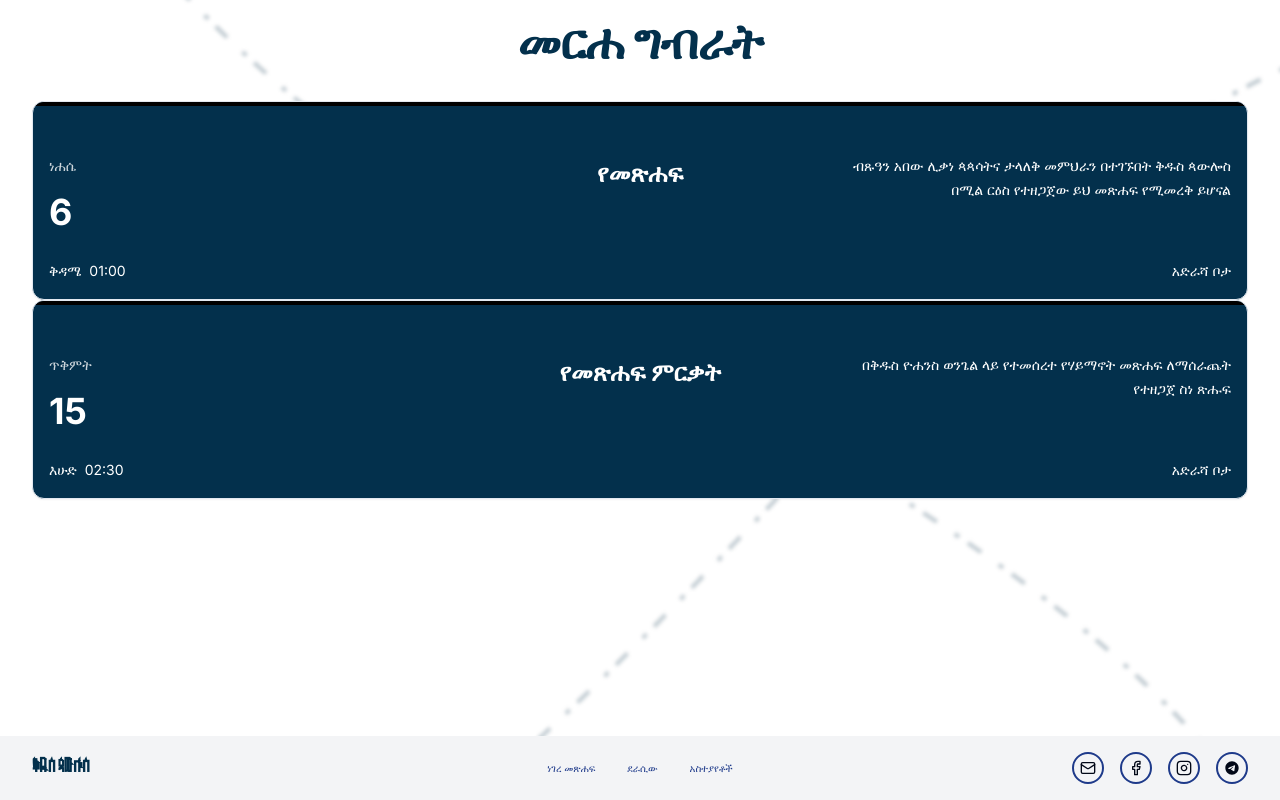
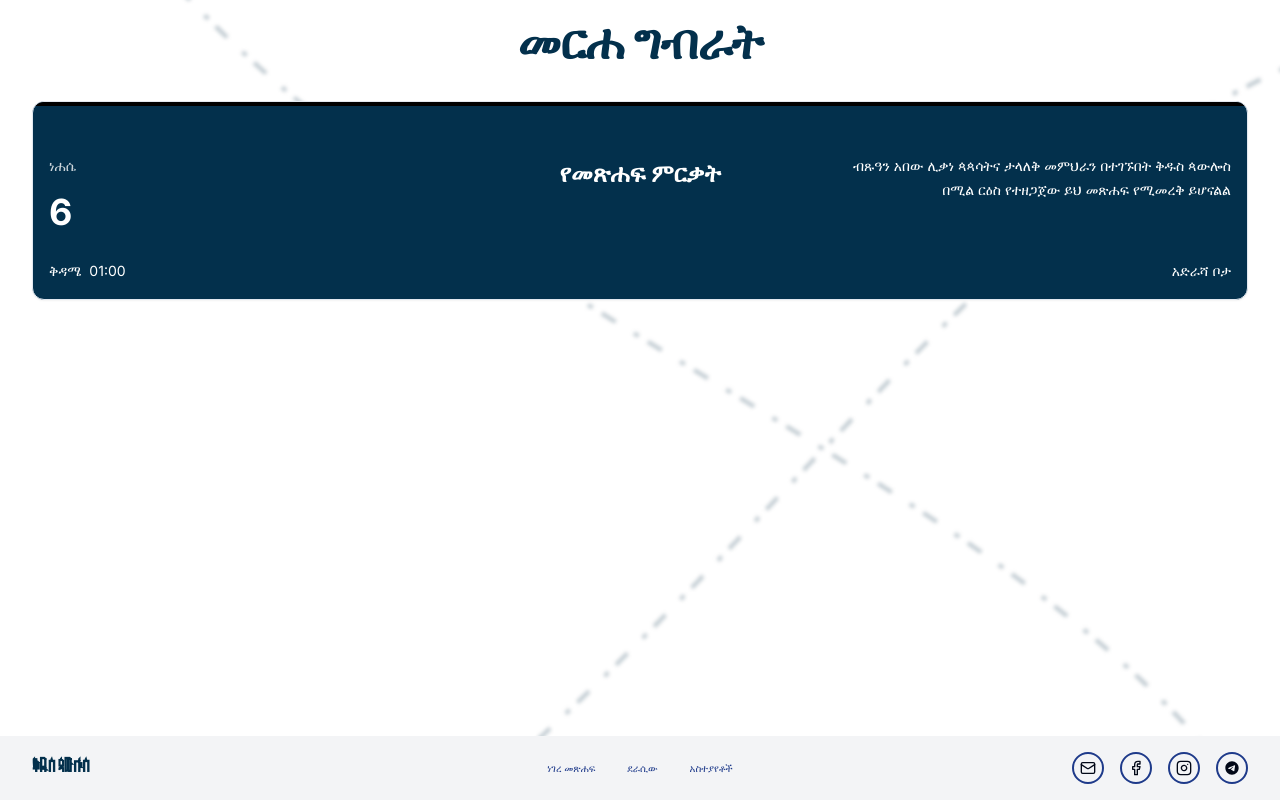
Before and after one commit to MekdelawitGebre/st-paul-book, a Next.js app: page / in a window 1280 px wide. Shown: the part 5112-5912 px from the top of the page. Built offline with nearby package versions, Linux system fonts and the light colour scheme; a web font is replaced by a local one.

Commit message:
fix:deployent

```diff
--- a/app/globals.css
+++ b/app/globals.css
@@ -78,26 +78,26 @@
 }
 
 .glass-backdrop {
-  background: rgba(0, 0, 0, 0.15);
-  backdrop-filter: blur(15px);
+  background: rgba(0, 0, 0, 0.2);
+  backdrop-filter: blur(25px);
 }
 
 /* Targeted blur effects for sidebar area */
 .sidebar-blur-area {
-  backdrop-filter: blur(40px);
+  backdrop-filter: blur(50px);
   background: linear-gradient(
     to left,
-    rgba(0, 0, 0, 0.3) 0%,
-    rgba(0, 0, 0, 0.1) 50%,
+    rgba(0, 0, 0, 0.4) 0%,
+    rgba(0, 0, 0, 0.2) 50%,
     rgba(0, 0, 0, 0) 100%
   );
 }
 
 .sidebar-blur-fade {
-  backdrop-filter: blur(20px);
+  backdrop-filter: blur(35px);
   background: linear-gradient(
     to left,
-    rgba(0, 0, 0, 0.1) 0%,
+    rgba(0, 0, 0, 0.2) 0%,
     rgba(0, 0, 0, 0) 100%
   );
 }
--- a/data/events.json
+++ b/data/events.json
@@ -1,11 +1,11 @@
 [
   {
     "id": 1,
-    "title": "መርኃ ግብራት",
+    "title": "መርሐ ግብራት",
     "month": "ነሐሴ",
     "day": "6",
-    "mainTitle": "የመጽሐፍ",
-    "description": "ብጹዓን አበው ሊቃነ ጳጳሳትና ታላለቅ መምህራን በተገኙበት ቅዱስ ጳውሎስ በሚል ርዕስ የተዘጋጀው ይህ መጽሐፍ የሚመረቅ ይሆናል",
+    "mainTitle": "የመጽሐፍ ምርቃት",
+    "description": "ብጹዓን አበው ሊቃነ ጳጳሳትና ታላለቅ መምህራን በተገኙበት ቅዱስ ጳውሎስ በሚል ርዕስ የተዘጋጀው ይህ መጽሐፍ የሚመረቅ ይሆናልል",
     "descriptionEn": "This book, prepared under the title 'Saint Paul,' will be launched/dedicated in the presence of blessed fathers, bishops, and great teachers.",
     "dayOfWeek": "ቅዳሜ",
     "dayOfWeekEn": "Saturday",
@@ -15,24 +15,6 @@
     "backgroundColor": "bg-[#03304c]",
     "textColor": "text-white",
     "accentColor": "text-cyan-400"
-  },
-  {
-    "id": 2,
-    "title": "መርኃግብራት",
-    "subtitle": "Merhagebrate",
-    "month": "ጥቅምት",
-    "monthEn": "October",
-    "day": "15",
-    "mainTitle": "የመጽሐፍ ምርቃት",
-    "description": "በቅዱስ ዮሐንስ ወንጌል ላይ የተመሰረተ የሃይማኖት መጽሐፍ ለማሰራጨት የተዘጋጀ ስነ ጽሑፍ",
-    "descriptionEn": "Religious literature prepared for distribution based on the Gospel of Saint John.",
-    "dayOfWeek": "እሁድ",
-    "dayOfWeekEn": "Sunday",
-    "time": "02:30",
-    "location": "አድራሻ ቦታ",
-    "locationEn": "Address/Location",
-    "backgroundColor": "bg-[#03304c]",
-    "textColor": "text-white",
-    "accentColor": "text-cyan-400"
   }
+
 ]
--- a/package.json
+++ b/package.json
@@ -6,7 +6,8 @@
     "build": "next build",
     "dev": "next dev",
     "lint": "next lint",
-    "start": "next start"
+    "start": "next start",
+    "deploy": "next build && next start"
   },
   "dependencies": {
     "@hookform/resolvers": "^3.9.1",
```
